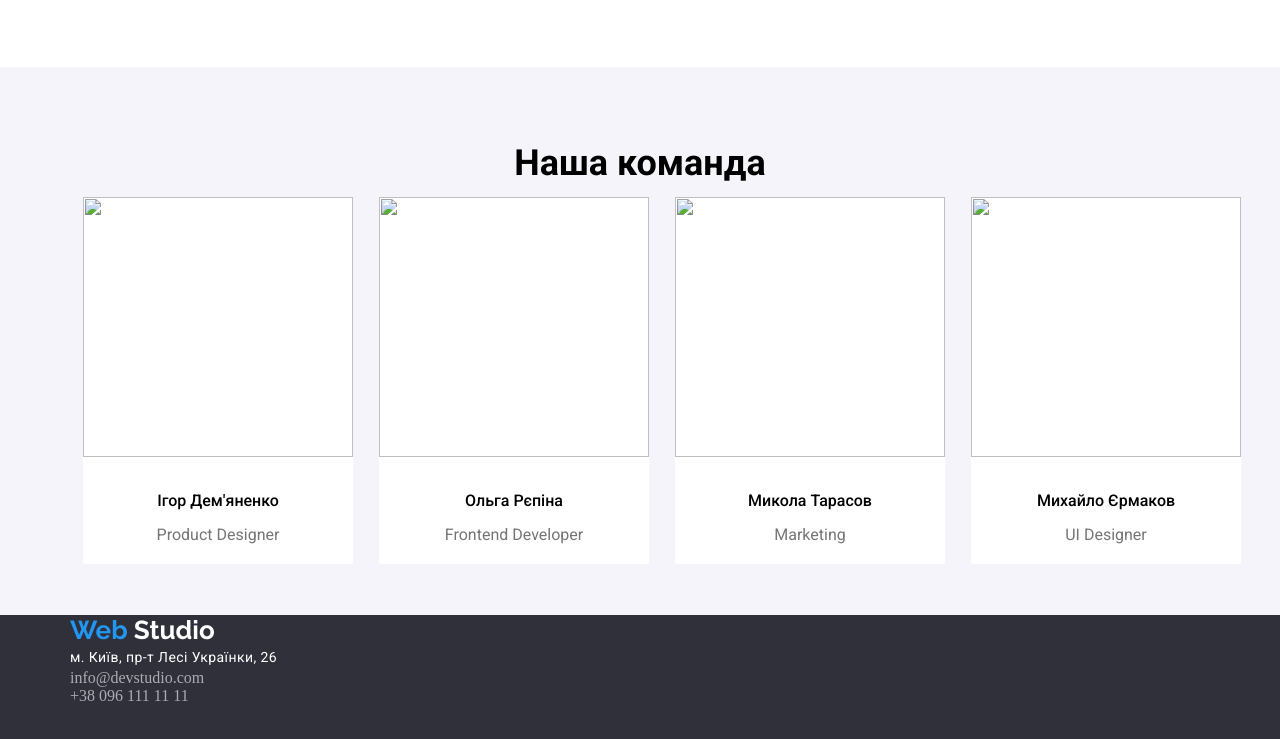
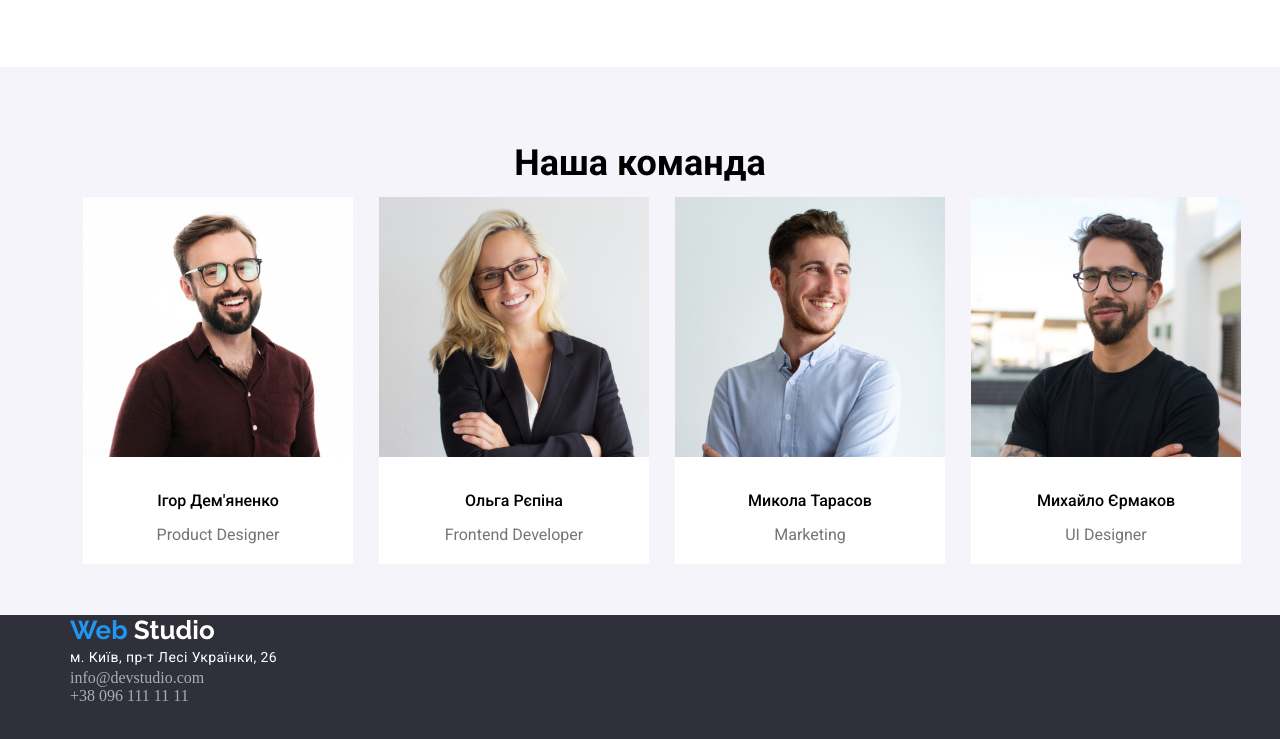
Before and after one commit to uhdjiv/WEBSTYDIO, a plain HTML site: page index.html in a window 1280 px wide. Shown: the part 1233-1972 px from the top of the page. Drawn offline with Linux system fonts and the light colour scheme; the site is published under a folder, as on GitHub Pages, so addresses that start at the root find nothing.

Commit message:
Update index.html

```diff
--- a/index.html
+++ b/index.html
@@ -74,22 +74,22 @@
                 <h2 class="h2-section4">Наша команда</h2>
                 <ul class="ul-section4">
                     <li class="li-section4">
-                        <img class="img-section4" src="/2.1s.jpg" alt="">
+                        <img class="img-section4" src="./2.1s.jpg" alt="">
                         <p class="p-name-section4">Ігор Дем'яненко</p>
                         <p class="p-work-section4">Product Designer</p>
                     </li>
                     <li class="li-section4">
-                        <img class="img-section4" src="/2.2s.jpg" alt="">
+                        <img class="img-section4" src="./2.2s.jpg" alt="">
                         <p class="p-name-section4">Ольга Рєпіна</p>
                         <p class="p-work-section4">Frontend Developer</p>
                     </li>
                     <li class="li-section4">
-                        <img class="img-section4" src="/2.3s.jpg" alt="">
+                        <img class="img-section4" src="./2.3s.jpg" alt="">
                         <p class="p-name-section4">Микола Тарасов</p>
                         <p class="p-work-section4">Marketing</p>
                     </li>
                     <li class="li-section4">
-                        <img class="img-section4" src="/2.4s.jpg" alt="">
+                        <img class="img-section4" src="./2.4s.jpg" alt="">
                         <p class="p-name-section4">Михайло Єрмаков</p>
                         <p class="p-work-section4">UI Designer</p>
                     </li>
```
